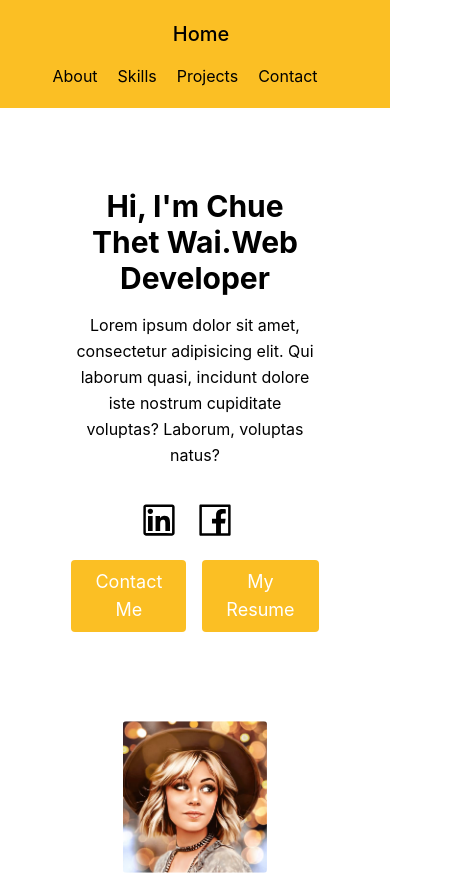
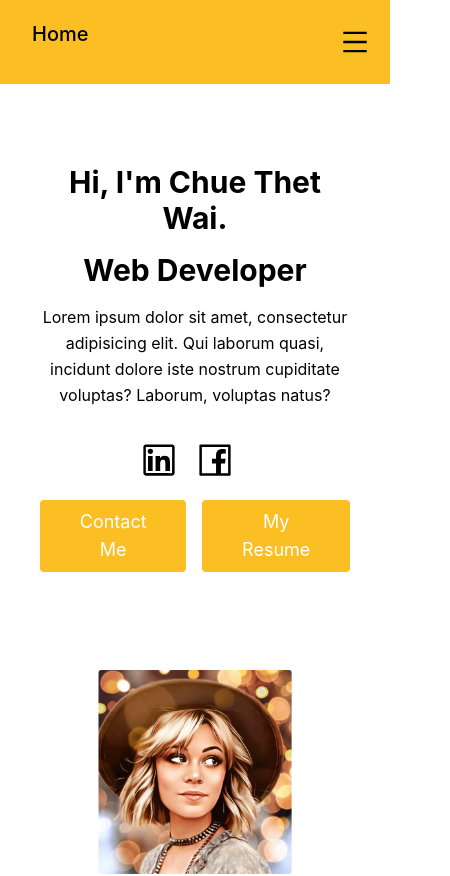
Before and after one commit to chue-thet-wai/portfolio, a React (Create React App) app: page / in a window 390 px wide. Shown: the top 876 px of the page, 450 px wide, since content can reach past the window. Built offline with nearby package versions, Linux system fonts and the light colour scheme.

Commit message:
edit responsive

```diff
--- a/public/index.html
+++ b/public/index.html
@@ -2,7 +2,7 @@
 <html lang="en">
   <head>
     <meta charset="utf-8" />
-    <link rel="icon" href="%PUBLIC_URL%/favicon.ico" />
+    <link rel="icon" href="%PUBLIC_URL%/profile.jpg" />
     <meta name="viewport" content="width=device-width, initial-scale=1" />
     <meta name="theme-color" content="#000000" />
     <meta
--- a/src/App.css
+++ b/src/App.css
@@ -1,3 +1,9 @@
+@tailwind base;
+@tailwind components;
+@tailwind utilities;
+html {
+  scroll-behavior: smooth;
+}
 .App {
   text-align: center;
 }
@@ -36,3 +42,7 @@
     transform: rotate(360deg);
   }
 }
+
+.mobile-nav {
+  @apply block md:hidden fixed top-[50px] py-2 w-full h-full bg-amber-400 duration-500 pt-5;
+}
--- a/src/components/About.js
+++ b/src/components/About.js
@@ -5,7 +5,7 @@ import { educations,certifications } from "../data";
 export default function About() {
   return (
     <section id="about">
-      <div className="container px-5 py-10 mx-auto mb-10 mt-10 pl-20 pr-20">
+      <div className="container px-5 py-10 mx-auto md:mb-10 md:mt-10 md:pl-20 md:pr-20">
         <h2 className="text-4xl font-bold mb-5 border-b-[5px] w-[180px] border-amber-400 mt-10 pb-2 pl-2">
           About Me
         </h2>
--- a/src/components/Contact.js
+++ b/src/components/Contact.js
@@ -3,8 +3,8 @@ import React from "react";
 export default function Contact() {
   return (
     <section id="contact" className="relative">
-      <div className="container px-5 py-10 mx-auto flex sm:flex-nowrap flex-wrap pl-20 pr-20">
-        <div className="lg:w-2/4 md:w-1/2 bg-gray-900 rounded-lg overflow-hidden sm:mr-10 p-10 flex items-end justify-start relative">
+      <div className="container px-5 py-10 mx-auto flex sm:flex-nowrap flex-wrap md:pl-20 md:pr-20">
+        <div className="w-full h-[200px] md:h-auto lg:w-2/4 md:w-1/2 bg-gray-900 rounded-lg overflow-hidden sm:mr-10 p-10 flex items-end justify-start relative">
           <iframe
             width="100%"
             height="100%"
--- a/src/components/Experiences.js
+++ b/src/components/Experiences.js
@@ -5,15 +5,15 @@ import { projects } from "../data";
 export default function Experiences() {
   return (
     <section id="experiences">
-      <div className="container px-5 py-10 mx-auto mb-10 mt-10 pl-20 pr-20">
-        <h2 className="text-4xl font-bold mb-5 border-b-[5px] w-[370px] border-amber-400 pb-2 pt-5 mt-10">
-          Working Experiences
+      <div className="container px-5 py-10 mx-auto md:mb-10 md:mt-10 md:pl-20 md:pr-20">
+        <h2 className="text-4xl font-bold mb-5 border-b-[5px] w-[150px] border-amber-400 pb-2 pt-5 mt-10">
+          Projects
         </h2>
         <p className="mb-10">
           Here are my production level projects.
         </p>
 
-        <div className="grid grid-cols-3 gap-5">
+        <div className="grid sm:grid-cols-1 md:grid-cols-3 gap-5">
           {projects.map((project) => (
             <div class="card mr-4 mb-4 border-2 border-color: border-amber-400">
                 <img
--- a/src/components/Home.js
+++ b/src/components/Home.js
@@ -6,12 +6,12 @@ import { AiOutlineFacebook } from "react-icons/ai";
 export default function Home() {
   return (
     <section id="home">
-      <div className="container mx-auto flex px-10 py-20 md:flex-row flex-col items-center pl-20 pr-20">
+      <div className="container mx-auto flex px-10 py-20 md:flex-row flex-col items-center md:pl-20 md:pr-20">
         <div className="lg:flex-grow md:w-1/2 lg:pr-24 md:pr-16 flex flex-col md:items-start md:text-left mb-16 md:mb-0 items-center text-center">
           <h1 className="title-font sm:text-4xl text-3xl mb-4 font-bold text-black">
             Hi, I'm Chue Thet Wai.
-            <br className="hidden lg:inline-block" />Web Developer
           </h1>
+          <h1 className="title-font sm:text-4xl text-3xl mb-4 font-bold text-black">Web Developer</h1>
           <p className="mb-3 leading-relaxed">
             Lorem ipsum dolor sit amet, consectetur adipisicing elit. Qui
             laborum quasi, incidunt dolore iste nostrum cupiditate voluptas?
--- a/src/components/Navbar.js
+++ b/src/components/Navbar.js
@@ -1,16 +1,31 @@
-import { ArrowRightIcon } from "@heroicons/react/solid";
-import React from "react";
+import React, { useState } from "react";
+import { AiOutlineMenu, AiOutlineClose } from "react-icons/ai";
 
 export default function Navbar() {
+  const [toggle, setToggle] = useState(false);
+
+  const handleToggle = () => setToggle(!toggle);
+  const closeToggle = () => setToggle(false);
+
   return (
-    <header className="bg-amber-400 md:sticky top-0 z-10">
-      <div className="container mx-auto flex flex-wrap p-5 flex-col md:flex-row items-center">
-        <a className="title-font font-medium text-black mb-4 md:mb-0">
+    <header className="bg-amber-400 sticky top-0 z-10">
+      <div className="container mx-auto flex flex-wrap p-5 flex-col md:flex-row md:items-center">
+        <a className="hidden md:block title-font font-medium text-black mb-4 md:mb-0">
           <a href="#home" className="ml-3 text-xl">
             Home
           </a>
         </a>
-        <nav className="md:ml-auto md:mt-0 md:py-1 md:pl-4 md:border-gray-700	flex flex-wrap items-center text-base justify-center">
+        <div className="block md:hidden flex flex-wrap">
+          <a href="#home" className="ml-3 text-xl title-font font-medium text-black mb-4">
+            Home
+          </a>
+          {/* Toggle button */}
+          <button onClick={handleToggle} className="ml-auto">
+            {!toggle ? <AiOutlineMenu size={30} /> : <AiOutlineClose size={30} />}
+          </button>
+        </div>
+
+        <nav className="hidden md:block md:ml-auto md:mt-0 md:py-1 md:pl-4 md:border-gray-700	flex flex-wrap items-center text-base justify-center">
           <a href="#about" className="mr-5 hover:text-white">
             About
           </a>
@@ -24,6 +39,31 @@ export default function Navbar() {
             Contact
           </a>
         </nav>
+        {/* Mobile Nav */}
+        <nav className={!toggle ? "mobile-nav left-[-100%]" : "mobile-nav left-0"}>
+          <ul className="flex flex-col items-center">
+            <li className="pt-3">
+              <a href="#about" className="mr-5 hover:text-white" onClick={closeToggle}>
+                About
+              </a>
+            </li>
+            <li className="pt-3">
+              <a href="#skills" className="mr-5 hover:text-white" onClick={closeToggle}>
+                Skills
+              </a>
+            </li>
+            <li className="pt-3">
+              <a href="#experiences" className="mr-5 hover:text-white" onClick={closeToggle}>
+                Projects
+              </a>
+            </li>
+            <li className="pt-3">
+              <a href="#contact" className="mr-5 hover:text-white" onClick={closeToggle}>
+                Contact
+              </a>
+            </li>
+          </ul>
+        </nav>
       </div>
     </header>
   );
--- a/src/components/Skills.js
+++ b/src/components/Skills.js
@@ -5,8 +5,8 @@ import { languages, skills, technologies } from "../data";
 export default function Skills() {
   return (
       <section id="skills">
-      <div className="container px-5 py-10 mx-auto mb-10 mt-10 pl-20 pr-20">
-        <h2 className="text-4xl font-bold mb-5 border-b-[5px] w-[370px] border-amber-400 pb-2 pt-5 mt-10">
+      <div className="container px-5 py-10 mx-auto mb-10 mt-10 md:pl-20 md:pr-20">
+        <h2 className="text-4xl font-bold mb-5 border-b-[5px] md:w-[370px] border-amber-400 pb-2 pt-5 mt-10">
           Skills &amp; Technologies
         </h2>
         <p>
@@ -14,7 +14,7 @@ export default function Skills() {
           ipsa delectus eum quo voluptas aspernatur accusantium distinctio
           possimus est.
         </p>
-        <div class="columns-2 mt-5">
+        <div class="sm:grid-cols-1 md:columns-2 mt-5">
           <div>
             <div>
               <h1 className="sm:text-2xl text-1xl font-medium title-font text-black mb-4 text-center">
--- a/src/index.css
+++ b/src/index.css
@@ -1,6 +1,3 @@
-@tailwind base;
-@tailwind components;
-@tailwind utilities;
 body {
   margin: 0;
   font-family: -apple-system, BlinkMacSystemFont, 'Segoe UI', 'Roboto', 'Oxygen',
```
